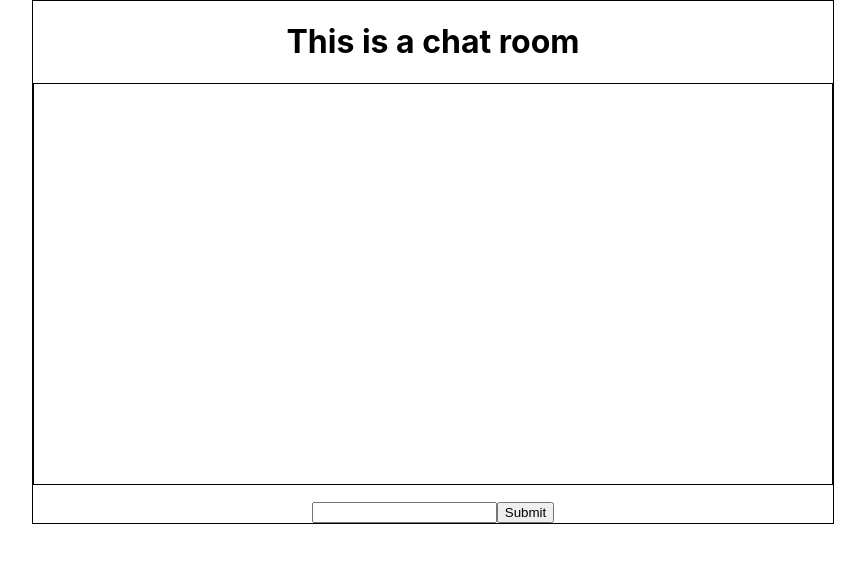
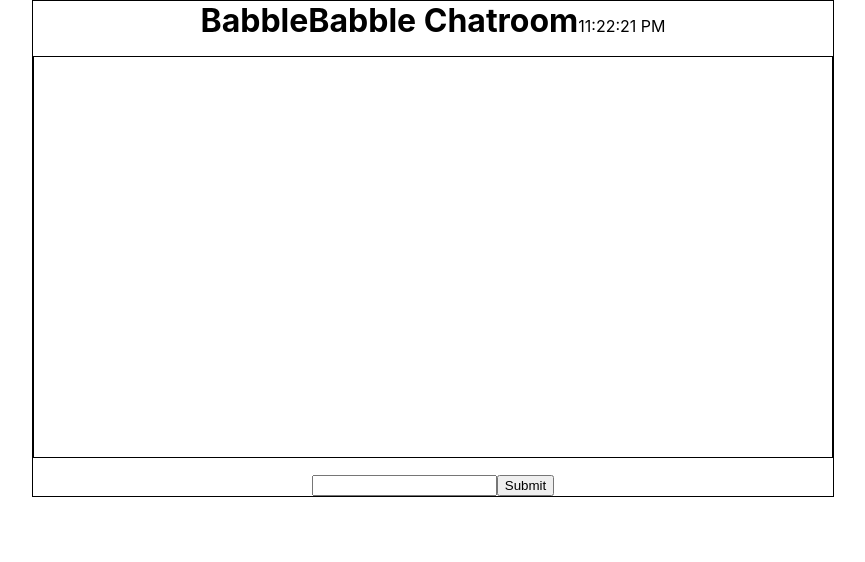
Before and after one commit to Ladelor/BabbleBabble, a React (Create React App) app in the folder chat-room/: page / in a window 1280 px wide. Shown: the top 562 px of the page, without its empty margins (207-1072 px from the left). Built offline with nearby package versions, Linux system fonts and the light colour scheme; no server answers.

Commit message:
Adds base clock to chatroom

```diff
--- a/chat-room/src/chat-room-components/Clock.js
+++ b/chat-room/src/chat-room-components/Clock.js
@@ -0,0 +1,31 @@
+import React, { Component } from 'react';
+
+class Clock extends Component {
+
+  constructor(props) {
+    super(props);
+    this.state = {
+        time: new Date().toLocaleTimeString()
+    }
+  }
+
+  componentDidMount() {
+    this.intervalID = setInterval( () =>
+      this.setState({
+        time: new Date().toLocaleTimeString()
+      }), 1000
+    );
+  }
+
+  componentWillUnmount() {
+    clearInterval(this.intervalID);
+  }
+
+  render() {
+    return (
+      <span className="clock">{ this.state.time }</span>
+    );
+  }
+}
+
+export default Clock
--- a/chat-room/src/chat-room-components/header.js
+++ b/chat-room/src/chat-room-components/header.js
@@ -1,9 +1,13 @@
 import React, { Component } from 'react';
+import Clock from './Clock';
 
 class Header extends Component {
   render() {
     return (
-        <h1>This is a chat room</h1>
+        <div id="header">
+          <h1 className="chatroom-title">BabbleBabble Chatroom</h1>
+          <Clock />
+        </div>
     );
   }
 }
--- a/chat-room/src/index.scss
+++ b/chat-room/src/index.scss
@@ -17,6 +17,12 @@ code {
     margin: auto;
     border: 1px solid;
 
+    #header {
+        .chatroom-title {
+            display: inline;
+        }
+    }
+
     #message-container {
         list-style-type: none;
         border: 1px solid;
```
